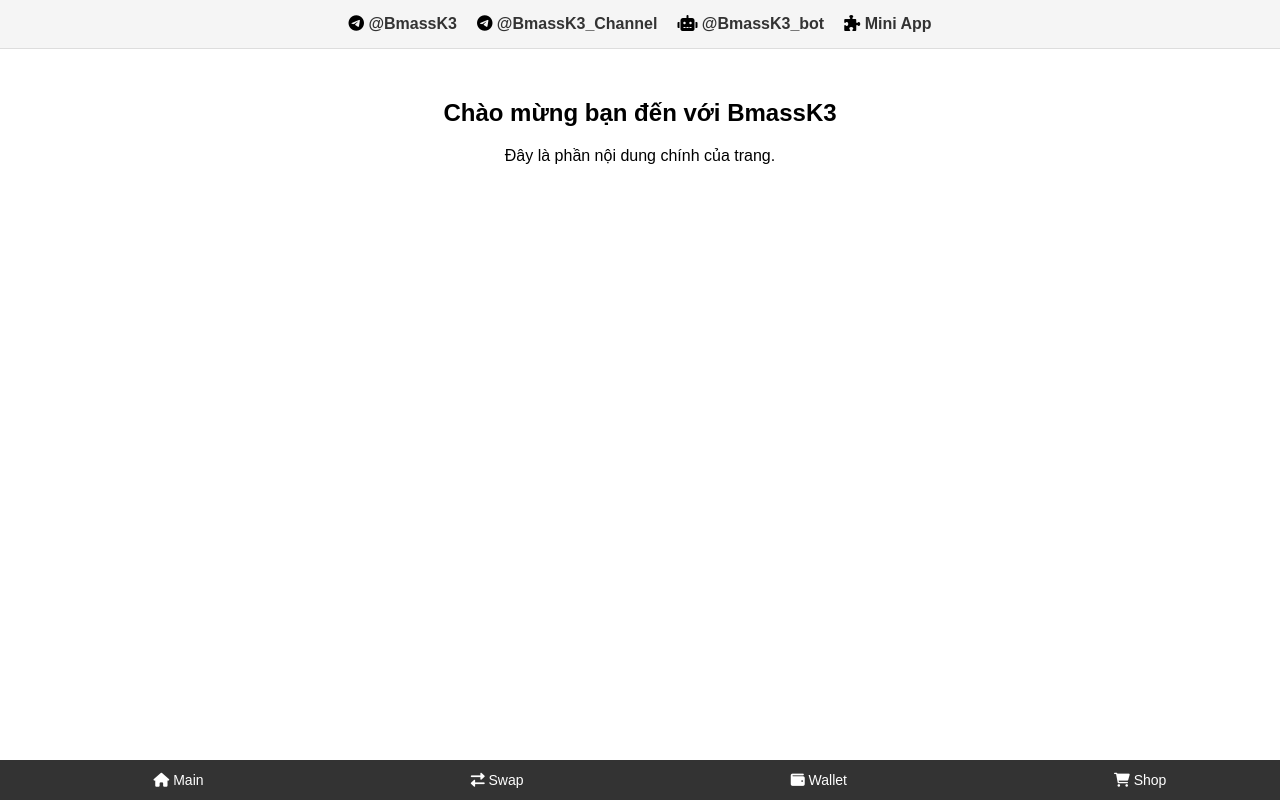
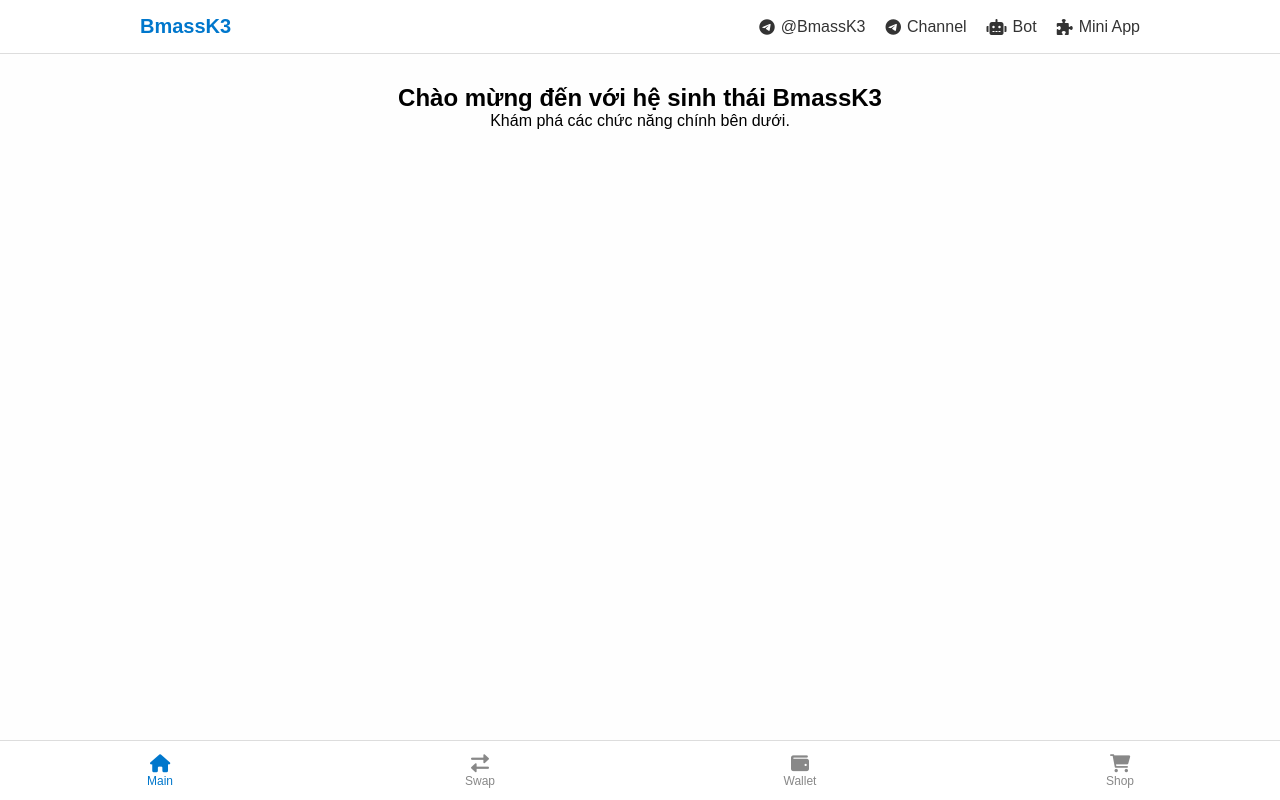
Before and after one commit to duccodedao/web, a plain HTML site: page index/test.html in a window 1280 px wide. Drawn offline with Linux system fonts and the light colour scheme.

Commit message:
Update test.html

```diff
--- a/index/test.html
+++ b/index/test.html
@@ -1,91 +1,179 @@
 <!DOCTYPE html>
 <html lang="vi">
 <head>
-  <meta charset="UTF-8">
-  <meta name="viewport" content="width=device-width, initial-scale=1">
-  <title>Trang Demo với Header & Footer</title>
+  <meta charset="UTF-8" />
+  <meta name="viewport" content="width=device-width, initial-scale=1.0"/>
+  <title>BmassK3 - Trang Chính</title>
   <link rel="stylesheet" href="https://cdnjs.cloudflare.com/ajax/libs/font-awesome/6.0.0/css/all.min.css" />
   <style>
-    body {
+    * {
+      box-sizing: border-box;
       margin: 0;
-      font-family: Arial, sans-serif;
-      padding-bottom: 80px;
+      padding: 0;
     }
 
-    header {
-      background-color: #f5f5f5;
-      padding: 15px 20px;
-      border-bottom: 1px solid #ddd;
+    body {
+      font-family: Arial, sans-serif;
+      background-color: #fefefe;
+      padding-bottom: 70px;
     }
 
-    header .social {
+    /* HEADER */
+    header {
+      background: #fff;
+      border-bottom: 1px solid #ddd;
+      padding: 15px 20px;
+    }
+
+    .header-container {
       display: flex;
       flex-wrap: wrap;
+      justify-content: space-between;
+      align-items: center;
+      max-width: 1000px;
+      margin: auto;
+    }
+
+    .logo {
+      font-size: 20px;
+      font-weight: bold;
+      color: #0077cc;
+    }
+
+    .social-links {
+      display: flex;
       gap: 20px;
+      flex-wrap: wrap;
+    }
+
+    .social-links a {
+      text-decoration: none;
+      color: #333;
+      font-weight: 500;
+      display: flex;
+      align-items: center;
+      gap: 6px;
+      transition: 0.3s;
+    }
+
+    .social-links a:hover {
+      color: #0077cc;
+    }
+
+    /* CONTENT */
+    .content {
+      padding: 30px 20px;
+      text-align: center;
+    }
+
+    /* FOOTER */
+    footer {
+      position: fixed;
+      bottom: 0;
+      width: 100%;
+      background: #fff;
+      border-top: 1px solid #ddd;
+      display: flex;
+      justify-content: space-around;
+      align-items: center;
+      height: 60px;
+      z-index: 999;
+    }
+
+    footer a {
+      flex: 1;
+      text-align: center;
+      text-decoration: none;
+      color: #888;
+      font-size: 12px;
+      padding: 8px 0;
+      transition: 0.3s;
+      display: flex;
+      flex-direction: column;
       align-items: center;
       justify-content: center;
     }
 
-    header a {
-      text-decoration: none;
-      color: #333;
-      font-weight: bold;
+    footer a i {
+      font-size: 18px;
+      margin-bottom: 2px;
     }
 
-    footer {
-      position: fixed;
-      bottom: 0;
-      left: 0;
-      width: 100%;
-      background-color: #333;
-      color: #fff;
-      padding: 12px 20px;
-      display: flex;
-      justify-content: space-around;
-      align-items: center;
-      font-size: 14px;
+    footer a.active {
+      color: #0077cc;
     }
 
-    footer a {
-      color: #fff;
-      text-decoration: none;
+    footer a.active i {
+      animation: pop 0.3s ease-in-out;
     }
 
-    footer a:hover {
-      text-decoration: underline;
+    @keyframes pop {
+      0% { transform: scale(1); }
+      50% { transform: scale(1.2); }
+      100% { transform: scale(1); }
     }
 
-    .content {
-      padding: 30px;
-      text-align: center;
+    @media (max-width: 600px) {
+      .header-container {
+        flex-direction: column;
+        gap: 10px;
+        text-align: center;
+      }
+
+      .social-links {
+        justify-content: center;
+      }
     }
   </style>
 </head>
 <body>
 
-  <!-- Header -->
+  <!-- HEADER -->
   <header>
-    <div class="social">
-      <span><i class="fab fa-telegram"></i> <a href="https://t.me/BmassK3" target="_blank">@BmassK3</a></span>
-      <span><i class="fab fa-telegram-plane"></i> <a href="https://t.me/BmassK3_Channel" target="_blank">@BmassK3_Channel</a></span>
-      <span><i class="fas fa-robot"></i> <a href="https://t.me/BmassK3_bot" target="_blank">@BmassK3_bot</a></span>
-      <span><i class="fas fa-puzzle-piece"></i> <a href="https://t.me/bmassk3_bot/bmassk3" target="_blank">Mini App</a></span>
+    <div class="header-container">
+      <div class="logo">BmassK3</div>
+      <div class="social-links">
+        <a href="https://t.me/BmassK3" target="_blank"><i class="fab fa-telegram"></i> @BmassK3</a>
+        <a href="https://t.me/BmassK3_Channel" target="_blank"><i class="fab fa-telegram-plane"></i> Channel</a>
+        <a href="https://t.me/BmassK3_bot" target="_blank"><i class="fas fa-robot"></i> Bot</a>
+        <a href="https://t.me/bmassk3_bot/bmassk3" target="_blank"><i class="fas fa-puzzle-piece"></i> Mini App</a>
+      </div>
     </div>
   </header>
 
-  <!-- Nội dung trang -->
+  <!-- NỘI DUNG TRANG -->
   <div class="content">
-    <h2>Chào mừng bạn đến với BmassK3</h2>
-    <p>Đây là phần nội dung chính của trang.</p>
+    <h2>Chào mừng đến với hệ sinh thái BmassK3</h2>
+    <p>Khám phá các chức năng chính bên dưới.</p>
   </div>
 
-  <!-- Footer -->
+  <!-- FOOTER -->
   <footer>
-    <a href="/index/main.html"><i class="fas fa-home"></i> Main</a>
-    <a href="/Swap/index.html"><i class="fas fa-exchange-alt"></i> Swap</a>
-    <a href="/index/wallet_new.html"><i class="fas fa-wallet"></i> Wallet</a>
-    <a href="/index/shop.html"><i class="fas fa-shopping-cart"></i> Shop</a>
+    <a href="/index/main.html" class="footer-link active" onclick="setActive(this)">
+      <i class="fas fa-home"></i>
+      Main
+    </a>
+    <a href="/Swap/index.html" class="footer-link" onclick="setActive(this)">
+      <i class="fas fa-exchange-alt"></i>
+      Swap
+    </a>
+    <a href="/index/wallet_new.html" class="footer-link" onclick="setActive(this)">
+      <i class="fas fa-wallet"></i>
+      Wallet
+    </a>
+    <a href="/index/shop.html" class="footer-link" onclick="setActive(this)">
+      <i class="fas fa-shopping-cart"></i>
+      Shop
+    </a>
   </footer>
+
+  <!-- SCRIPT xử lý hiệu ứng chuyển tab -->
+  <script>
+    function setActive(el) {
+      document.querySelectorAll('.footer-link').forEach(link => link.classList.remove('active'));
+      el.classList.add('active');
+    }
+  </script>
 
 </body>
 </html>
```
